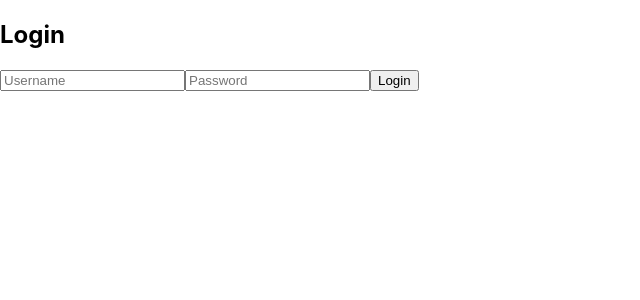
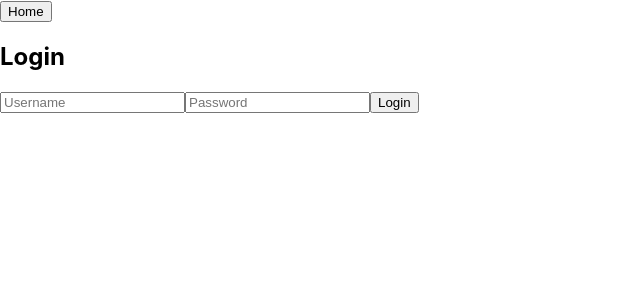
Before and after one commit to ClintTheEngineer/the-cold-list, a React (Create React App) app in the folder client/: page /Login in a window 1280 px wide. Shown: the top 300 px of the page, without its empty margins (0-640 px from the left). Built offline with nearby package versions, Linux system fonts and the light colour scheme.

Commit message:
added home button

```diff
--- a/client/src/components/Login.js
+++ b/client/src/components/Login.js
@@ -26,6 +26,7 @@ function Login({ setToken }) {
 
   return (
     <div>
+      <button onClick={() => window.location.href = '/'}>Home</button>
       <h2>Login</h2>
       <input
         type="text"
```
Also changed, not shown: 1 other file (tests, documents, lock files or other folders).
